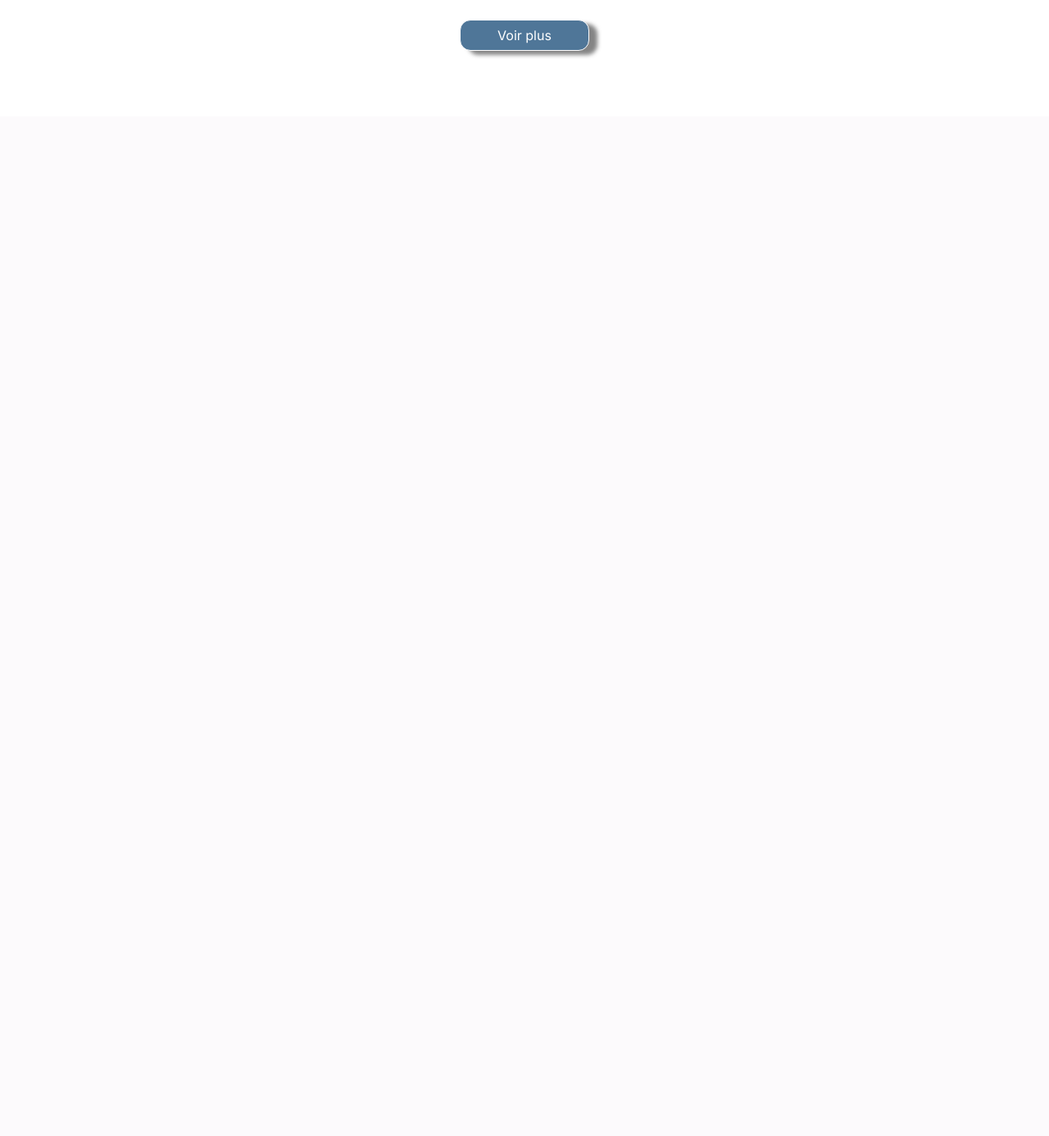
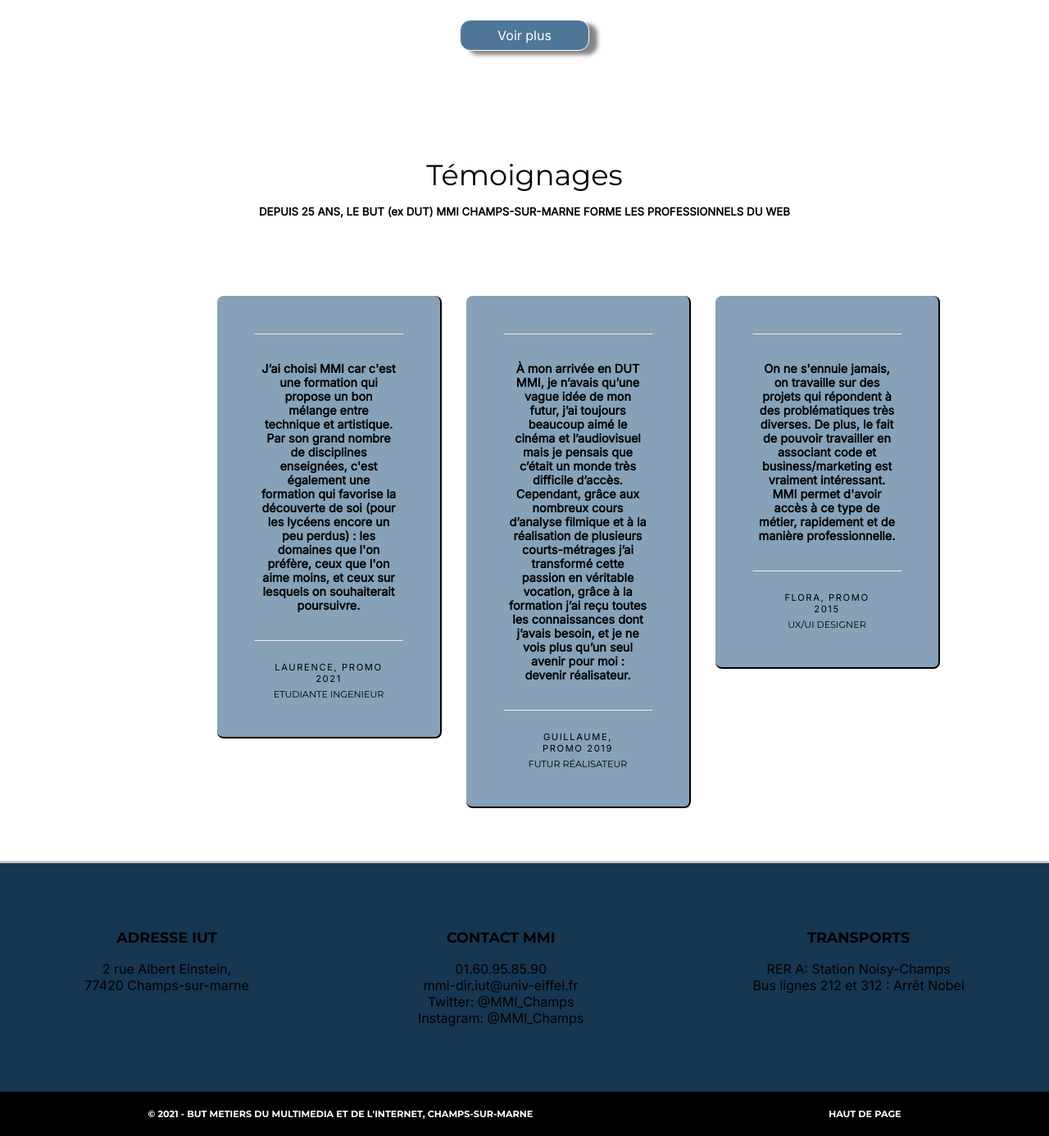
Before and after one commit to nathanmno/sae301, a PHP site: page / in a window 1280 px wide. Shown: the part 2914-4300 px from the top of the page at 82% size. Before the commit the page ends 2984 px from the top, so only its background shows below. Run offline with PHP 8.4, Linux system fonts and the light colour scheme.

Commit message:
Final Page d'accueil

```diff
--- a/index.css
+++ b/index.css
@@ -347,3 +347,90 @@ header{
     background-color: #6e9cc5;
     transition: 0.5s;
 }
+
+/*Temoignages*/
+
+.temoignages{
+    margin: 100px 250px 50px 250px;
+}
+
+.temoignages h4{
+    font-family: 'Montserrat', sans-serif;
+    font-weight: 400;
+    text-align: center;
+    font-size: 2.2rem;
+    margin-bottom: 15px;
+}
+
+.sous-titre-temoignages{
+    text-align: center;
+    margin-bottom: 80px;
+}
+
+.container-temoignages{
+    justify-content: space-between;
+}
+
+.temoignage{
+    padding: 45px;
+    margin: 15px;
+    text-align: center;
+    width: 350px;
+    background-color: #4f7698af;
+    border-right: solid 2px black;
+    border-bottom: solid 2px black;
+    border-radius: 8px;
+    height: fit-content;
+}
+
+.hr-temoignage{
+    width: 182px;
+    margin: auto;
+}
+
+.text-temoignage{
+    margin: 33px 7px 33px 7px;
+    font-weight: 600;
+    font-size: 0.9rem;
+}
+
+.auteur-temoignage{
+    margin: 25px;
+    font-weight: 500;
+    letter-spacing: 1.6px;
+    font-size: 0.7rem;
+}
+
+.metier-auteur{
+    font-family: 'Montserrat', sans-serif;
+    font-weight: 300;
+    font-size: 0.7rem;
+    margin-top: -20px;
+}
+
+/*Footer*/
+
+.container-liens{
+    padding-top: 80px;
+    padding-bottom: 80px;
+    justify-content: space-around;
+    text-align: center;
+    background-color: #163652;
+}
+
+.titre-footer{
+    font-family: 'Montserrat', sans-serif;
+    font-weight: 600;
+    font-size: 1.1rem;
+}
+
+.container-copyright{
+    justify-content: space-around;
+    padding-top: 20px;
+    padding-bottom: 20px;
+    background-color: black;
+    color: white;
+    font-family: 'Montserrat', sans-serif;
+    font-size: 0.7rem;
+    font-weight: 600;
+}
--- a/index.html
+++ b/index.html
@@ -154,6 +154,98 @@
           <p class="voir-plus-projets font-inter">Voir plus</p>
         </a>
       </div>
+      <div class="temoignages">
+        <h4>Témoignages</h4>
+        <h5 class="sous-titre-temoignages font-inter">
+          DEPUIS 25 ANS, LE BUT (ex DUT) MMI CHAMPS-SUR-MARNE FORME LES
+          PROFESSIONNELS DU WEB
+        </h5>
+        <div class="container-flex container-temoignages">
+          <div class="temoignage">
+            <hr class="hr-temoignage" />
+            <p class="text-temoignage font-inter">
+              J’ai choisi MMI car c'est une formation qui propose un bon mélange
+              entre technique et artistique. Par son grand nombre de disciplines
+              enseignées, c'est également une formation qui favorise la
+              découverte de soi (pour les lycéens encore un peu perdus) : les
+              domaines que l'on préfère, ceux que l'on aime moins, et ceux sur
+              lesquels on souhaiterait poursuivre.
+            </p>
+            <hr class="hr-temoignage" />
+            <h5 class="auteur-temoignage font-inter">LAURENCE, PROMO 2021</h5>
+            <h5 class="metier-auteur">ETUDIANTE INGENIEUR</h5>
+          </div>
+          <div class="temoignage">
+            <hr class="hr-temoignage" />
+            <p class="text-temoignage font-inter">
+              À mon arrivée en DUT MMI, je n’avais qu’une vague idée de mon
+              futur, j’ai toujours beaucoup aimé le cinéma et l’audiovisuel mais
+              je pensais que c’était un monde très difficile d’accès. Cependant,
+              grâce aux nombreux cours d’analyse filmique et à la réalisation de
+              plusieurs courts-métrages j’ai transformé cette passion en
+              véritable vocation, grâce à la formation j’ai reçu toutes les
+              connaissances dont j’avais besoin, et je ne vois plus qu’un seul
+              avenir pour moi : devenir réalisateur.
+            </p>
+            <hr class="hr-temoignage" />
+            <h5 class="auteur-temoignage font-inter">GUILLAUME, PROMO 2019</h5>
+            <h5 class="metier-auteur">FUTUR RÉALISATEUR</h5>
+          </div>
+          <div class="temoignage">
+            <hr class="hr-temoignage" />
+            <p class="text-temoignage font-inter">
+              On ne s'ennuie jamais, on travaille sur des projets qui répondent
+              à des problématiques très diverses. De plus, le fait de pouvoir
+              travailler en associant code et business/marketing est vraiment
+              intéressant. MMI permet d'avoir accès à ce type de métier,
+              rapidement et de manière professionnelle.
+            </p>
+            <hr class="hr-temoignage" />
+            <h5 class="auteur-temoignage font-inter">FLORA, PROMO 2015</h5>
+            <h5 class="metier-auteur">UX/UI DESIGNER</h5>
+          </div>
+        </div>
+      </div>
+      <footer>
+        <hr />
+        <div class="container-flex container-liens">
+          <div>
+            <h5 class="titre-footer">ADRESSE IUT</h5>
+            <br />
+            <p class="font-inter">
+              2 rue Albert Einstein,<br />77420 Champs-sur-marne
+            </p>
+          </div>
+          <div>
+            <h5 class="titre-footer">CONTACT MMI</h5>
+            <br />
+            <p class="font-inter">
+              01.60.95.85.90 <br />mmi-dir.iut@univ-eiffel.fr
+            </p>
+            <a href="" class="decoration-none">
+              <p class="font-inter">Twitter: @MMI_Champs</p>
+            </a>
+            <a href="" class="decoration-none">
+              <p class="font-inter">Instagram: @MMI_Champs</p>
+            </a>
+          </div>
+          <div>
+            <h5 class="titre-footer">TRANSPORTS</h5>
+            <br />
+            <p class="font-inter">
+              RER A: Station Noisy-Champs <br />Bus lignes 212 et 312 : Arrêt
+              Nobel
+            </p>
+          </div>
+        </div>
+        <div class="container-flex container-copyright">
+          <p>
+            © 2021 - BUT METIERS DU MULTIMEDIA ET DE L'INTERNET,
+            CHAMPS-SUR-MARNE
+          </p>
+          <p>HAUT DE PAGE</p>
+        </div>
+      </footer>
     </div>
 
     <div class="english-version">
@@ -291,6 +383,102 @@
           <p class="voir-plus-projets font-inter">See More</p>
         </a>
       </div>
+      <div class="temoignages">
+        <h4>Témoignages</h4>
+        <h5 class="sous-titre-temoignages font-inter">
+          DEPUIS 25 ANS, LE BUT (ex DUT) MMI CHAMPS-SUR-MARNE FORME LES
+          PROFESSIONNELS DU WEB
+        </h5>
+        <div class="container-flex container-temoignages">
+          <div class="temoignage">
+            <hr class="hr-temoignage" />
+            <p class="text-temoignage font-inter">
+              I chose MMI because it is a training that offers a good mix of
+              technical and artistic through its large number of disciplines
+              taught, it is also a training that promotes self-discovery (for
+              high school students who are still a little lost): the fields that
+              we prefer, those that we like less, and those on which we would
+              like to continue.
+            </p>
+            <hr class="hr-temoignage" />
+            <h5 class="auteur-temoignage font-inter">
+              LAURENCE, SCHOOL YEAR 2021
+            </h5>
+            <h5 class="metier-auteur">ENGINEERING STUDENT</h5>
+          </div>
+          <div class="temoignage">
+            <hr class="hr-temoignage" />
+            <p class="text-temoignage font-inter">
+              When I arrived in DUT MMI, I had only a vague idea of my future, I
+              have always loved cinema and audiovisual, but I thought it was a
+              very difficult world to access. However, thanks to numerous
+              courses in film analysis and the production of several short
+              films, I transformed this passion into a real vocation, thanks to
+              the training I received all the knowledge I needed, and I do not
+              see only one future for me: to become a director.
+            </p>
+            <hr class="hr-temoignage" />
+            <h5 class="auteur-temoignage font-inter">
+              GUILLAUME, SCHOOL YEAR 2019
+            </h5>
+            <h5 class="metier-auteur">FUTURE FILMMAKER</h5>
+          </div>
+          <div class="temoignage">
+            <hr class="hr-temoignage" />
+            <p class="text-temoignage font-inter">
+              We never get bored, we work on projects that respond to very
+              diverse issues. In addition, being able to work by combining code
+              and business/marketing is really interesting. MMI provides access
+              to this type of job, quickly and professionally.
+            </p>
+            <hr class="hr-temoignage" />
+            <h5 class="auteur-temoignage font-inter">
+              FLORA, SCHOOL YEAR 2015
+            </h5>
+            <h5 class="metier-auteur">UX/UI DESIGNER</h5>
+          </div>
+        </div>
+      </div>
+      <footer>
+        <hr />
+        <div class="container-flex container-liens">
+          <div>
+            <h5 class="titre-footer">IUT ADDRESS</h5>
+            <br />
+            <p class="font-inter">
+              2 rue Albert Einstein,<br />77420 Champs-sur-marne
+            </p>
+          </div>
+          <div>
+            <h5 class="titre-footer">CONTACT MMI</h5>
+            <br />
+            <p class="font-inter">
+              01.60.95.85.90 <br />mmi-dir.iut@univ-eiffel.fr
+            </p>
+            <a href="" class="decoration-none">
+              <p class="font-inter">Twitter: @MMI_Champs</p>
+            </a>
+            <a href="" class="decoration-none">
+              <p class="font-inter">Instagram: @MMI_Champs</p>
+            </a>
+          </div>
+          <div>
+            <h5 class="titre-footer">PUBLIC TRANSPORTS</h5>
+            <br />
+            <p class="font-inter">
+              RER A: Station Noisy-Champs <br />Bus lines 212 and 312 : Stop
+              Nobel
+            </p>
+          </div>
+        </div>
+        <div class="container-flex container-copyright">
+          <p>
+            © 2021 - BUT METIERS DU MULTIMEDIA ET DE L'INTERNET,
+            CHAMPS-SUR-MARNE
+          </p>
+          <p>HAUT DE PAGE</p>
+        </div>
+      </footer>
     </div>
   </body>
 </html>
```
